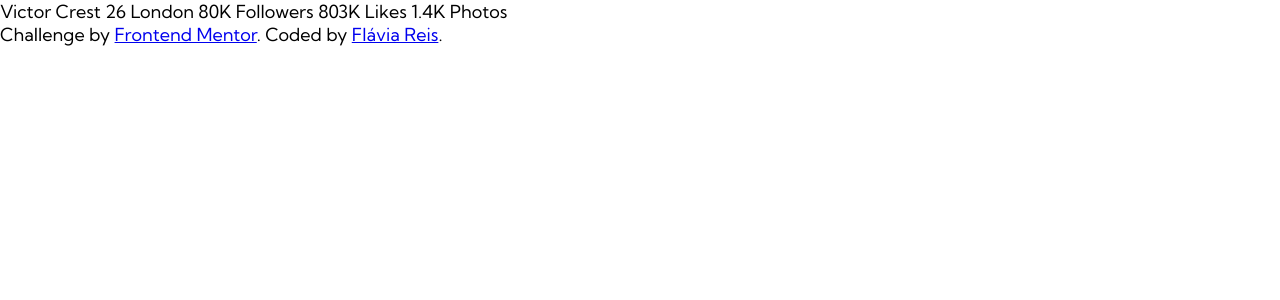
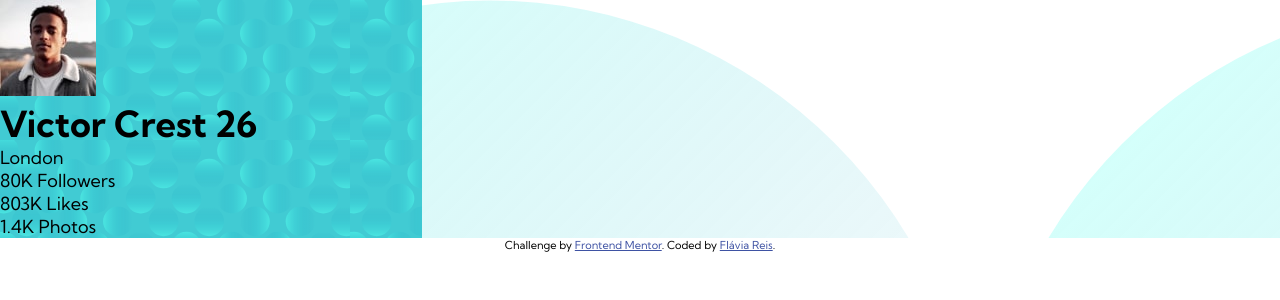
Before and after one commit to flaviare1s/profile-card-component, a React (Vite) app: page / in a window 1280 px wide. Shown: the top 300 px of the page. Built offline with nearby package versions, Linux system fonts and the light colour scheme.

Commit message:
Making styles

```diff
--- a/index.html
+++ b/index.html
@@ -8,10 +8,6 @@
   </head>
   <body>
     <div id="root"></div>
-    <div className='attribution'>
-      Challenge by <a href="https://www.frontendmentor.io?ref=challenge" target="_blank">Frontend Mentor</a>.
-      Coded by <a href="https://github.com/flaviare1s">Flávia Reis</a>.
-    </div>
     <script type="module" src="/src/main.jsx"></script>
   </body>
 </html>
--- a/src/App.css
+++ b/src/App.css
@@ -12,11 +12,14 @@
   box-sizing: border-box;
 }
 
-.attribution {
-  font-size: 11px;
-  text-align: center;
+.card {
+  background-image: url(/public/bg-pattern-card.svg);
 }
 
-.attribution a {
-  color: hsl(228, 45%, 44%);
+main {
+  background-image: url(/public/bg-pattern-bottom.svg);
 }
+
+.container {
+  width: 33%;
+}
--- a/src/App.jsx
+++ b/src/App.jsx
@@ -4,18 +4,37 @@ export function App() {
 
   return (
      <div>
-        Victor Crest
-        26
-        London
-
+        <main>
+          <div className="container">
+            <div className="card">
+              <div className='image'>
+                <img src="/public/image-victor.jpg" alt="Victor's photo" />
+              </div>
+              <div className="card-content">
+                <h1>Victor Crest <span>26</span></h1>
+                <p>London</p>
+                <div>
+                  <div>
                     80K
                     Followers
-
+                  </div>
+                  <div>
                     803K
                     Likes
-
+                  </div>
+                  <div>
                     1.4K
                     Photos
                   </div>
+                </div>
+              </div>
+            </div>
+          </div>
+        </main>
+        <div className='attribution'>
+          Challenge by <a href="https://www.frontendmentor.io?ref=challenge">Frontend Mentor</a>.
+          Coded by <a href="https://github.com/flaviare1s">Flávia Reis</a>.
+        </div>
+    </div>
   )
 }
--- a/src/index.css
+++ b/src/index.css
@@ -5,3 +5,12 @@
   font-weight: 400;
   font-size: 18px;
 }
+
+.attribution {
+  font-size: 11px;
+  text-align: center;
+}
+
+.attribution a {
+  color: hsl(228, 45%, 44%);
+}
```
Lines whose indentation alone changed are shown as unchanged.
